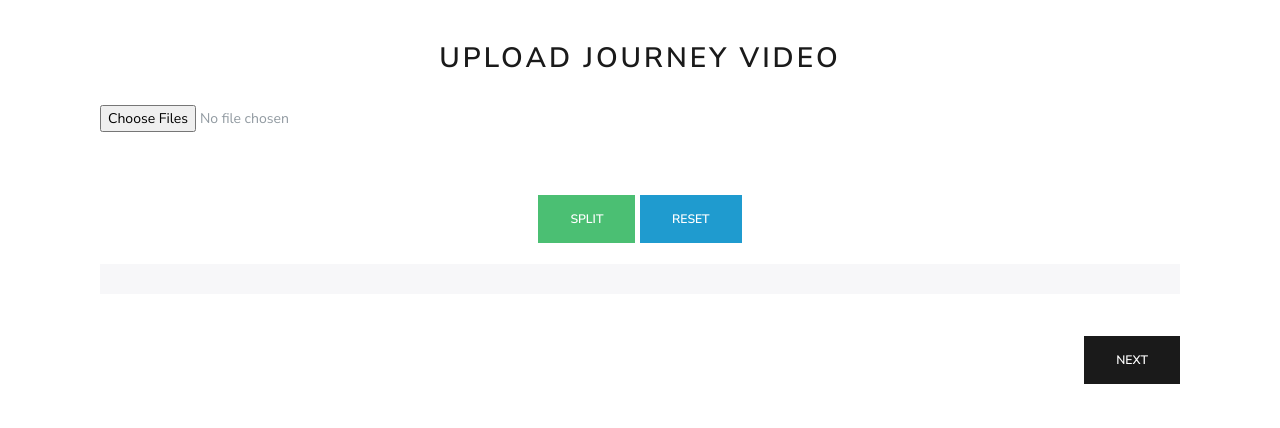
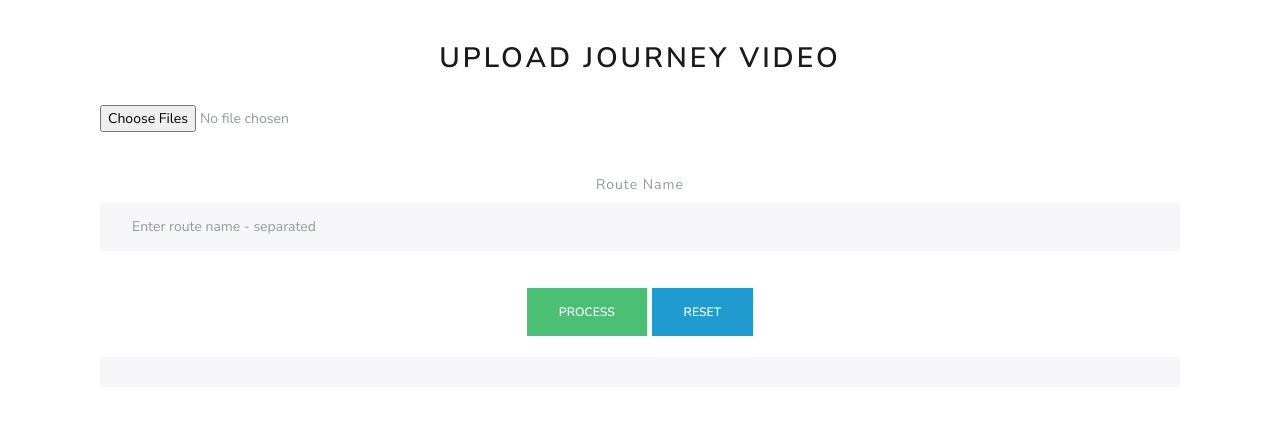
Before and after one commit to saranki/cdap_flask_app, a Flask app: page /video-split in a window 1280 px wide. Shown: the part 89-517 px from the top of the page. Run offline with Flask 2, Linux system fonts and the light colour scheme; parts of the project's set-up code (start-up, migrations or seed data) failed here and were passed over; some libraries are stand-ins or nearby versions.

Commit message:
Input journey route name function added

```diff
--- a/static/js/upload.js
+++ b/static/js/upload.js
@@ -48,7 +48,9 @@ function onUploadProgress(e) {
 
         if (percentComplete > 100)
             percentComplete = 100;
+        showProgressBar();
         var bar = document.getElementById('bar');
+
         bar.style.width = percentComplete + '%';
         bar.innerHTML = percentComplete + ' % complete';
     } else {
@@ -191,10 +193,24 @@ function hideTable() {
     }
 }
 
+function hideProgressBar() {
+    if (document.getElementById('bar')) {
+        // alert('hidden');
+        document.getElementById('bar').style.visibility = "hidden";
+    }
+}
+
+function showProgressBar() {
+    console.log("done sending");
+    if (document.getElementById('bar')) {
+        document.getElementById('bar').style.visibility = "visible";
+    }
+}
 //-------------------------------------------------------------------------------------------------------------------------//
 // Event listeners for button clicks
 window.onload = function () {
     hideTable()
+    hideProgressBar()
     if (document.getElementById('files'))
         document.getElementById('files').addEventListener('change', onFileSelect, false);
 
--- a/templates/split.html
+++ b/templates/split.html
@@ -16,8 +16,13 @@
                     <output id="selectedFiles"></output>
                 </div>
             </div>
+            <div class="form-group has-success">
+                <label class="form-control-label" for="inputSuccess1" style="text-align:left">Route Name</label>
+                <input type="text" class="form-control is-valid" id="inputValid" placeholder="Enter route name - separated">
+{#                <div class="valid-feedback">Success! You've done it.</div>#}
+            </div>
             <br/>
-            <input id="splitButton" type="button" class="btn btn-success" value="Split"/>
+            <input id="splitButton" type="button" class="btn btn-success" value="Process"/>
             <input id="resetButton" type="button" class="btn btn-info" value="Reset"/>
             <br/>
             <br/>
@@ -27,9 +32,6 @@
             </div>
             <br>
             <br>
-            <div class="text-right">
-                <button type="button" class="btn btn-primary">Next</button>
-            </div>
         </form>
     </div>
     </div>
```
